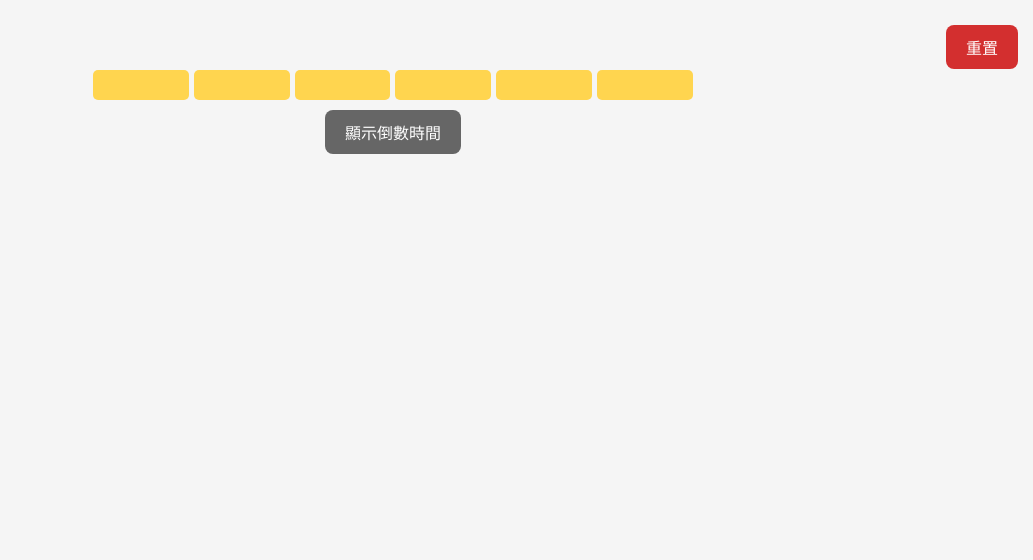
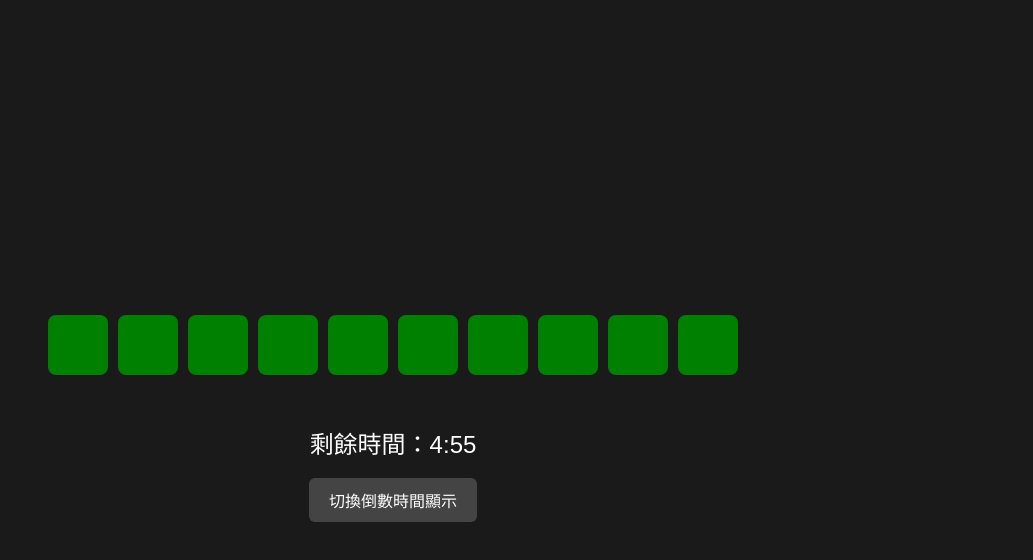
Before and after one commit to jtchung2005/test, a plain HTML site: page index.html in a window 1280 px wide. Shown: the whole page, without its empty margins (247-1280 px from the left). Drawn offline with Linux system fonts and the light colour scheme.

Commit message:
Update index.html

```diff
--- a/index.html
+++ b/index.html
@@ -1,47 +1,62 @@
 <!DOCTYPE html>
 <html lang="zh-Hant">
 <head>
-  <meta charset="UTF-8" />
-  <meta name="viewport" content="width=device-width, initial-scale=1.0" />
-  <title>睡眠進度條</title>
+  <meta charset="UTF-8">
+  <title>睡眠模式進度條</title>
+  <meta name="viewport" content="width=device-width, initial-scale=1.0">
   <style>
     body {
-      margin: 0;
-      padding: 20px;
       font-family: sans-serif;
+      background-color: #1a1a1a;
+      color: white;
       display: flex;
       flex-direction: column;
       align-items: center;
-      background: #f5f5f5;
+      justify-content: center;
+      padding: 20px;
+      height: 100vh;
+      box-sizing: border-box;
     }
 
     .bar-container {
       display: flex;
-      justify-content: space-between;
-      width: 90vw;
-      max-width: 600px;
-      height: 30px;
-      margin-top: 50px;
-      gap: 5px;
+      justify-content: center;
+      flex-wrap: nowrap;
+      gap: 10px;
+      margin: 20px auto;
     }
 
-    .bar {
-      flex: 1;
-      background-color: #ccc;
-      border-radius: 5px;
-      transition: background-color 0.5s;
-      position: relative;
+    .bar-segment {
+      width: 6vw;
+      height: 6vw;
+      max-width: 60px;
+      max-height: 60px;
+      border-radius: 8px;
+      background-color: green;
+      transition: background-color 0.3s, opacity 0.3s;
     }
 
-    .bar.active.yellow {
-      background-color: #ffd54f;
+    .yellow {
+      background-color: gold;
     }
 
-    .bar.active.red {
-      background-color: #e57373;
+    .red {
+      background-color: crimson;
     }
 
-    .bar.warning {
+    .bar-off {
+      background-color: #444;
+    }
+
+    .done-message {
+      font-size: 1.4rem;
+      color: lightcoral;
+      display: none;
+      margin-top: 20px;
+      text-align: center;
+    }
+
+    .blink {
       animation: blink 1s infinite;
     }
 
@@ -50,151 +65,114 @@
       50% { opacity: 0.2; }
     }
 
-    .countdown {
-      margin-top: 20px;
-      font-size: 1.5em;
-      display: none;
+    #countdownTotal {
+      font-size: 1.5rem;
+      margin: 10px 0;
     }
 
-    .toggle-btn, .reset-btn {
-      margin-top: 10px;
+    button {
+      background-color: #444;
+      color: white;
+      border: none;
       padding: 10px 20px;
-      font-size: 1em;
-      border: none;
-      border-radius: 8px;
-      background-color: #666;
-      color: white;
+      margin-top: 8px;
+      font-size: 1rem;
+      border-radius: 6px;
       cursor: pointer;
     }
 
-    .reset-btn {
-      position: fixed;
-      top: 15px;
-      right: 15px;
-      background-color: #d32f2f;
+    button:hover {
+      background-color: #666;
     }
 
-    .message {
+    .bottom-controls {
+      display: flex;
+      flex-direction: column;
+      align-items: center;
       margin-top: 20px;
-      font-weight: bold;
-      color: #d32f2f;
-      font-size: 1.2em;
     }
   </style>
 </head>
 <body>
+
   <div class="bar-container" id="barContainer"></div>
-  <div class="countdown" id="countdown"></div>
-  <button class="toggle-btn" id="toggleBtn">顯示倒數時間</button>
-  <div class="message" id="finalMessage"></div>
-  <button class="reset-btn" id="resetBtn">重置</button>
+
+  <div class="bottom-controls">
+    <div id="countdownTotal">剩餘時間：5:00</div>
+    <button id="toggleCountdown">切換倒數時間顯示</button>
+  </div>
+
+  <div class="done-message" id="doneMessage">📴 手機使用超時，將立即鎖機 30 分鐘</div>
 
   <script>
-    const barCount = 6;
-    const duration = 1 * 60; // 5 分鐘 = 300 秒
-    const intervalPerBar = duration / barCount;
-    const barContainer = document.getElementById('barContainer');
-    const countdown = document.getElementById('countdown');
-    const toggleBtn = document.getElementById('toggleBtn');
-    const resetBtn = document.getElementById('resetBtn');
-    const finalMessage = document.getElementById('finalMessage');
+    const totalMinutes = 5;
+    const totalSeconds = totalMinutes * 60;
+    const segments = 10;
+    const intervalSeconds = totalSeconds / segments;
 
-    let currentTime = duration;
-    let timer;
-    let showCountdown = false;
+    const barContainer = document.getElementById("barContainer");
+    const doneMessage = document.getElementById("doneMessage");
+    const countdownText = document.getElementById("countdownTotal");
+    const toggleBtn = document.getElementById("toggleCountdown");
 
-    // 建立進度條
-    function createBars() {
-      barContainer.innerHTML = '';
-      for (let i = 0; i < barCount; i++) {
-        const bar = document.createElement('div');
-        bar.classList.add('bar');
-        barContainer.appendChild(bar);
-      }
+    let showCountdown = true;
+    let remainingTime = totalSeconds;
+    let currentSegment = 0;
+
+    // 建立進度格
+    for (let i = 0; i < segments; i++) {
+      const seg = document.createElement("div");
+      seg.classList.add("bar-segment");
+      barContainer.appendChild(seg);
     }
 
-    // 更新進度條與倒數時間
-    function updateProgress() {
-      const bars = document.querySelectorAll('.bar');
-      const activeBars = Math.ceil(currentTime / intervalPerBar);
+    const allSegments = document.querySelectorAll(".bar-segment");
 
-      bars.forEach((bar, index) => {
-        bar.className = 'bar';
-        if (index < activeBars) {
-          bar.classList.add('active');
-          if (activeBars <= 3) {
-            bar.classList.add('red');
-          } else if (activeBars <= 6) {
-            bar.classList.add('yellow');
+    toggleBtn.addEventListener("click", () => {
+      showCountdown = !showCountdown;
+      countdownText.style.display = showCountdown ? "block" : "none";
+    });
+
+    const updateCountdownDisplay = () => {
+      const mins = Math.floor(remainingTime / 60);
+      const secs = remainingTime % 60;
+      countdownText.textContent = `剩餘時間：${mins}:${secs.toString().padStart(2, '0')}`;
+    };
+
+    const timer = setInterval(() => {
+      remainingTime--;
+
+      updateCountdownDisplay();
+
+      if (remainingTime % intervalSeconds === 0 && currentSegment < segments) {
+        allSegments[currentSegment].classList.add("bar-off");
+        currentSegment++;
+
+        const remainingSegments = segments - currentSegment;
+
+        allSegments.forEach((seg, i) => {
+          seg.classList.remove("yellow", "red", "blink");
+          if (i >= currentSegment) {
+            if (remainingSegments <= 3) seg.classList.add("red");
+            else if (remainingSegments <= 6) seg.classList.add("yellow");
           }
+        });
+
+        if (remainingSegments === 1) {
+          allSegments[segments - 1].classList.add("red", "blink");
         }
-
-        // 最後一格閃爍 + 顯示數字
-        if (index === activeBars - 1) {
-          bar.classList.add('warning');
-          if (activeBars === 1) {
-            bar.textContent = `${currentTime}s`;
-          } else {
-            bar.textContent = '';
-          }
-        } else {
-          bar.textContent = '';
-        }
-      });
-
-      // 倒數時間顯示
-      if (showCountdown) {
-        countdown.style.display = 'block';
-        const minutes = Math.floor(currentTime / 60);
-        const seconds = currentTime % 60;
-        countdown.textContent = `剩下 ${minutes}:${seconds.toString().padStart(2, '0')}`;
-      } else {
-        countdown.style.display = 'none';
       }
 
-      // 最後提示
-      if (currentTime === 0) {
-        finalMessage.textContent = '手機使用超時，檯燈關閉，將立即鎖機30分鐘';
-      } else {
-        finalMessage.textContent = '';
+      if (remainingTime <= 0) {
+        clearInterval(timer);
+        countdownText.style.display = "none";
+        allSegments[segments - 1].classList.remove("blink");
+        doneMessage.style.display = "block";
       }
-    }
+    }, 1000);
 
-    // 啟動計時
-    function startCountdown() {
-      clearInterval(timer);
-      timer = setInterval(() => {
-        currentTime--;
-        updateProgress();
-        if (currentTime <= 0) {
-          clearInterval(timer);
-        }
-      }, 1000);
-    }
+    updateCountdownDisplay();
+  </script>
 
-    // 重置所有內容
-    function resetAll() {
-      clearInterval(timer);
-      currentTime = duration;
-      createBars();
-      updateProgress();
-      startCountdown();
-    }
-
-    // 初始化
-    createBars();
-    updateProgress();
-    startCountdown();
-
-    // 切換倒數時間顯示
-    toggleBtn.addEventListener('click', () => {
-      showCountdown = !showCountdown;
-      toggleBtn.textContent = showCountdown ? '隱藏倒數時間' : '顯示倒數時間';
-      updateProgress();
-    });
-
-    // 重置按鈕
-    resetBtn.addEventListener('click', resetAll);
-  </script>
 </body>
 </html>
```
